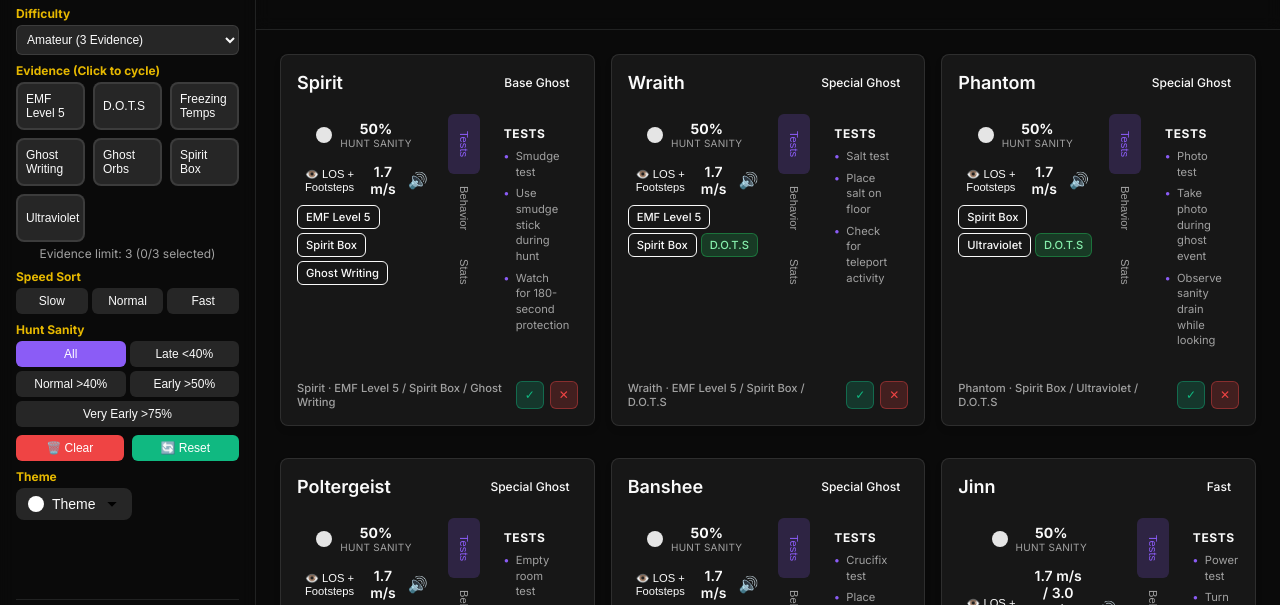
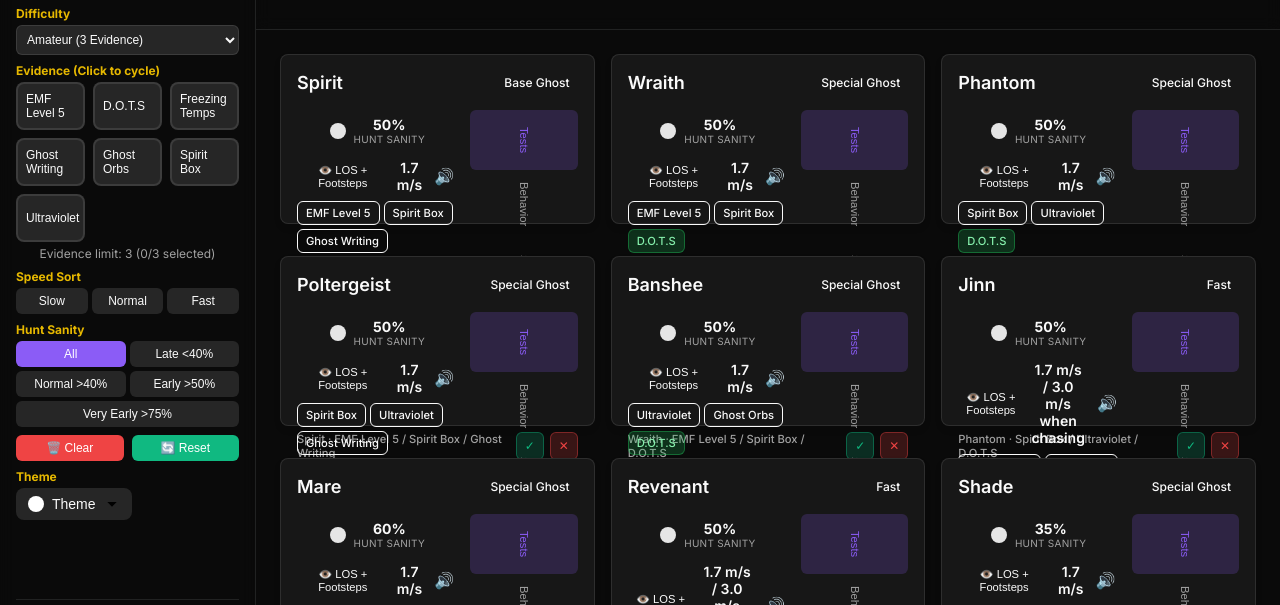
Before and after one commit to Kestq/kestq.github.io, a plain HTML site: page phasmo-journal/index.html in a window 1280 px wide. Shown: the part 146-751 px from the top of the page. Drawn offline with Linux system fonts and the light colour scheme.

Commit message:
Reworked the Ghost Cards

```diff
--- a/phasmo-journal/styles.css
+++ b/phasmo-journal/styles.css
@@ -1158,19 +1158,20 @@ body {
     }
 }
 
-/* New Ghost Card Design */
+/* New Ghost Card Design - compact, about half the height */
 .ghost-card {
     background: rgba(var(--card), 0.25);
     backdrop-filter: blur(10px);
     border: 1px solid rgba(var(--border), 0.3);
     border-radius: 0.75rem;
-    padding: 1rem;
+    padding: 0.75rem;
     cursor: pointer;
     transition: all 0.2s ease;
     display: flex;
     flex-direction: column;
-    gap: 0.75rem;
-    min-height: 280px;
+    gap: 0.5rem;
+    min-height: 140px;      /* ~half of 280px */
+    max-height: 170px;      /* keep them tight */
     box-shadow: 0 4px 6px rgba(0, 0, 0, 0.1);
 }
 
@@ -1218,8 +1219,9 @@ body {
 /* Ghost Body - Two Column Layout */
 .ghost-body {
     display: grid;
-    grid-template-columns: 1fr 1fr;
-    gap: 1rem;
+    grid-template-columns: minmax(0, 1.2fr) minmax(0, 0.8fr); /* left > right */
+    gap: 0.75rem;
+    align-items: stretch;
     flex: 1;
 }
 
@@ -1385,10 +1387,9 @@ body {
 
 /* Right Column - Tabs */
 .ghost-right {
-    display: grid;
-    grid-template-columns: auto 1fr;
-    gap: 0.75rem;
-    min-height: 0;
+    display: flex;
+    flex-direction: column;
+    gap: 0.5rem;
 }
 
 .ghost-tab-buttons {
@@ -1425,10 +1426,13 @@ body {
 }
 
 .ghost-tab-box {
-    background: rgba(var(--muted), 0.1);
-    border: 1px solid rgba(var(--border), 0.2);
+    flex: 1;
+    background: rgba(var(--muted), 0.4);
+    border: 1px solid rgba(var(--border), 0.35);
     border-radius: 0.5rem;
-    padding: 0.75rem;
+    padding: 0.5rem;
+    font-size: 0.7rem;
+    max-height: 110px;       /* keeps card short */
     overflow-y: auto;
 }
 
```
